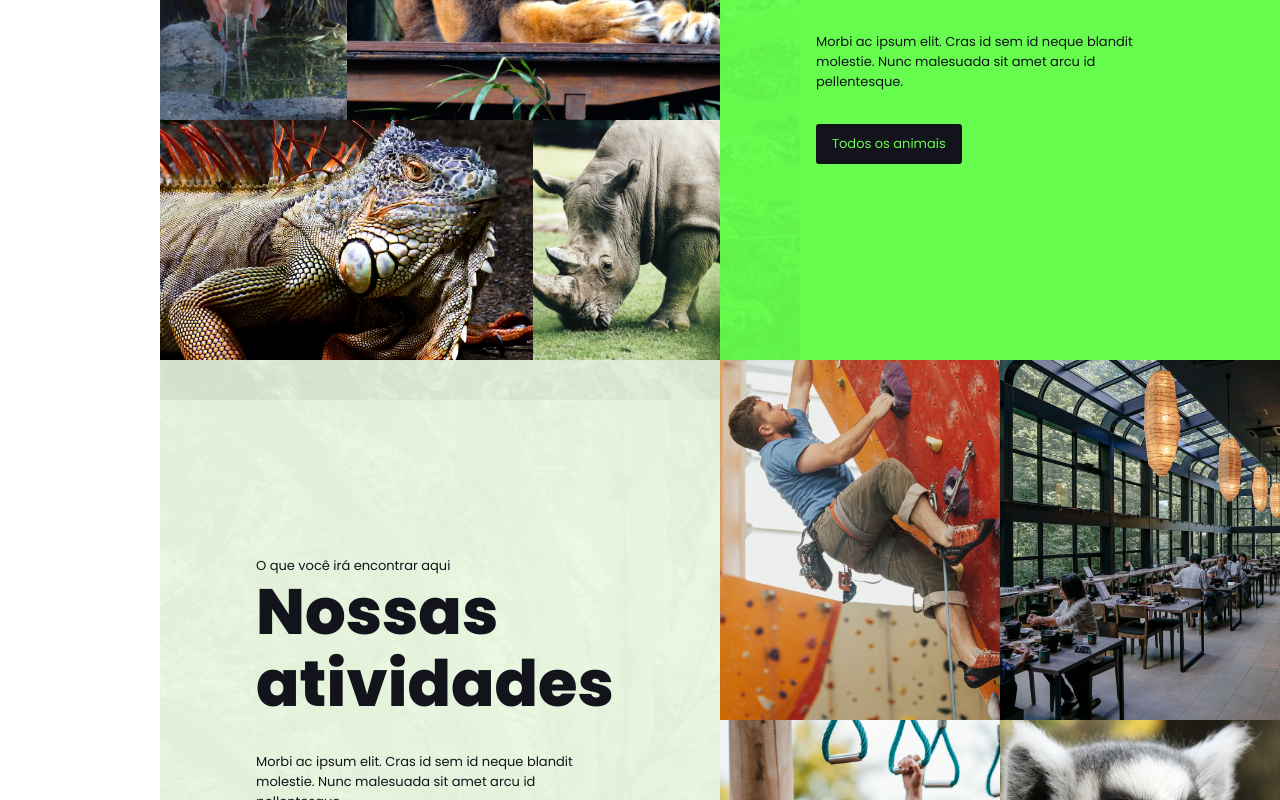
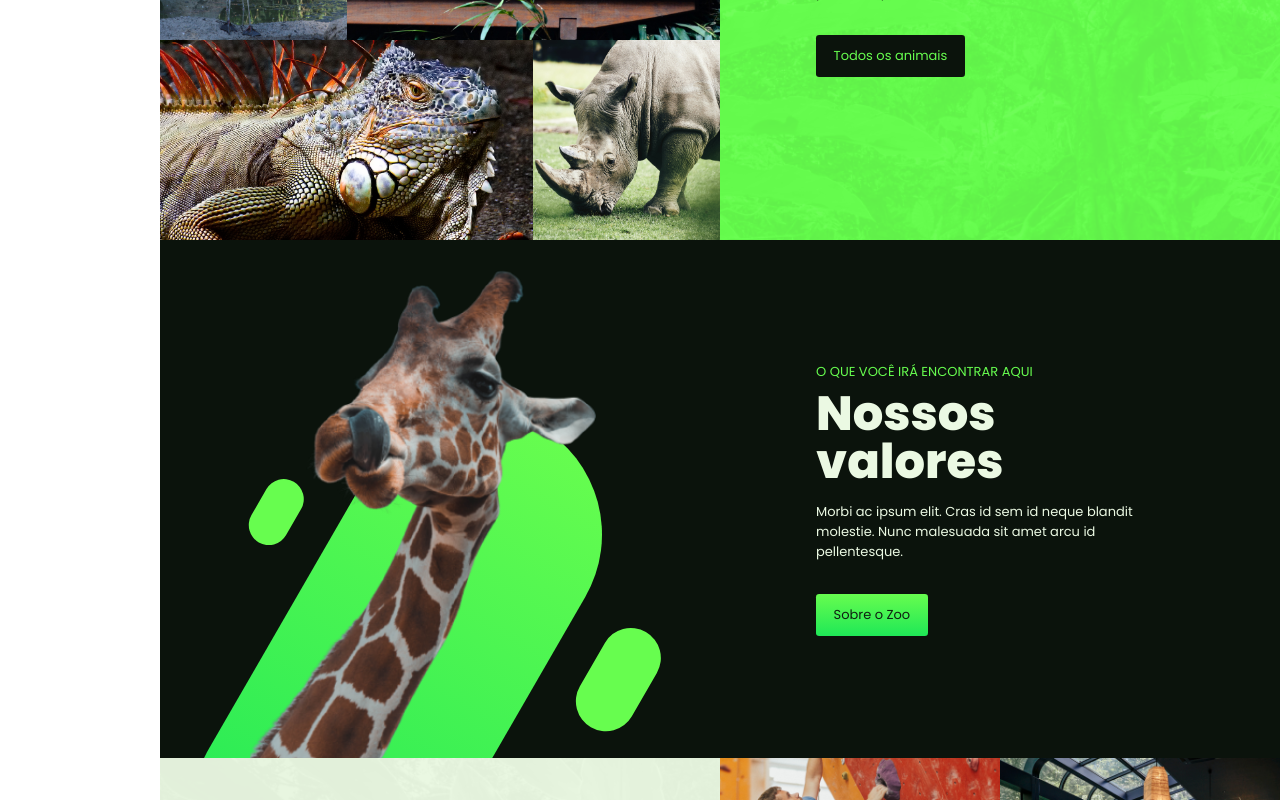
Before and after one commit to aridsm/website-zoo, a React (Create React App) app: page / in a window 1280 px wide. Shown: the part 1160-1960 px from the top of the page. Built offline with nearby package versions, Linux system fonts and the light colour scheme.

Commit message:
added section valores

```diff
--- a/src/App.js
+++ b/src/App.js
@@ -5,6 +5,7 @@ import Entrada from "./components/Entrada";
 import Faq from "./components/Faq";
 import Footer from "./components/Footer";
 import Header from "./components/Header";
+import Valores from "./components/Valores";
 
 function App() {
   return (
@@ -13,6 +14,7 @@ function App() {
       <main>
         <Entrada />
         <Animals />
+        <Valores />
         <Activities />
         <Faq />
         <EmailSection />
--- a/src/components/Animals.module.css
+++ b/src/components/Animals.module.css
@@ -14,7 +14,7 @@
 .animalsList {
   display: grid;
   grid-template-columns: 1fr 1fr 1fr;
-  grid-template-rows: repeat(3, 33.333%);
+  grid-template-rows: repeat(3, 200px);
   z-index: 2;
 }
 
--- /dev/null
+++ b/src/components/Valores.js
@@ -0,0 +1,25 @@
+import React from "react";
+import LayoutSections from "./layout/LayoutSections";
+import classes from "./Valores.module.css";
+import ImgGiraffe from "../assets/giraffe.png";
+
+const Valores = () => {
+  return (
+    <LayoutSections
+      className={classes.container}
+      title="Nossos valores"
+      content="Morbi ac ipsum elit. Cras id sem id neque blandit molestie. Nunc
+  malesuada sit amet arcu id pellentesque."
+      subtitle="O que você irá encontrar aqui"
+      buttonText="Sobre o Zoo"
+      classBg={classes.bg}
+    >
+      <div className={classes.img}>
+        <img src={ImgGiraffe} alt="girafa" />
+        <div className={classes.detail1}></div>
+      </div>
+    </LayoutSections>
+  );
+};
+
+export default Valores;
--- /dev/null
+++ b/src/components/Valores.module.css
@@ -0,0 +1,52 @@
+.container {
+  background: var(--cor-5);
+  color: var(--cor-2);
+  overflow: hidden;
+}
+
+.bg {
+  background: none;
+}
+
+.img img {
+  position: relative;
+  z-index: 2;
+  margin: 0 auto;
+  width: 380px;
+}
+
+.detail1 {
+  background: linear-gradient(180deg, var(--cor-1) 0%, var(--cor-7) 100%);
+  border-radius: 200px;
+  width: 250px;
+  height: 570px;
+  position: absolute;
+  left: 10%;
+  bottom: -200px;
+  z-index: 0;
+  transform: rotate(30deg);
+}
+
+.detail1::before {
+  content: "";
+  display: block;
+  border-radius: 100px;
+  position: absolute;
+  width: 40px;
+  height: 70px;
+  background: var(--cor-1);
+  left: -80px;
+  top: 30%;
+}
+
+.detail1::after {
+  content: "";
+  display: block;
+  border-radius: 100px;
+  position: absolute;
+  width: 60px;
+  height: 110px;
+  background: var(--cor-1);
+  right: -100px;
+  top: 22%;
+}
--- a/src/components/layout/LayoutSections.js
+++ b/src/components/layout/LayoutSections.js
@@ -16,7 +16,7 @@ const LayoutSections = ({
     <section className={styles}>
       <div className={stylesBg}></div>
       <div className={classes.content}>
-        <span>{subtitle}</span>
+        <span className={classes.subtitle}>{subtitle}</span>
         <h2>{title}</h2>
         <p className={classes.description}>{content}</p>
         {buttonText && (
--- a/src/components/layout/LayoutSections.module.css
+++ b/src/components/layout/LayoutSections.module.css
@@ -1,6 +1,6 @@
 .container {
-  height: calc(100vh - 5rem);
   display: flex;
+  position: relative;
 }
 
 .container > * {
@@ -12,7 +12,7 @@
   mix-blend-mode: luminosity;
   position: absolute;
   opacity: 0.06;
-  max-width: 100%;
+  width: 100%;
   height: 95vh;
   background-size: cover;
 }
@@ -33,5 +33,11 @@
 }
 
 .description {
-  margin: 2rem 0;
+  margin: 1rem 0 2rem 0;
 }
+
+.subtitle {
+  text-transform: uppercase;
+  margin-bottom: 0.5rem;
+  color: var(--cor-1);
+}
--- a/src/index.css
+++ b/src/index.css
@@ -5,7 +5,7 @@
   --cor-2: #ebf9e3;
   --cor-3: #0f2011;
   --cor-4: #a23918;
-  --cor-5: rgb(18, 19, 27);
+  --cor-5: #0b130c;
   --cor-6: #091009;
   --cor-7: #1fe857;
 }
@@ -28,8 +28,8 @@ main {
 }
 
 h2 {
-  font-size: 4rem;
-  line-height: 4.5rem;
+  font-size: 3rem;
+  line-height: 3rem;
 }
 
 a {
@@ -55,10 +55,10 @@ button {
 
 .btn-verde {
   background: linear-gradient(180deg, var(--cor-1) 0%, var(--cor-7) 100%);
-  padding: 0.6rem 1rem;
+  padding: 0.7rem 1.1rem;
   border-radius: 0.2rem;
   color: var(--cor-3);
-  transition: 0.1s;
+  transition: 0.2s;
 }
 img {
   display: block;
```
Also changed, not shown: src/assets/giraffe.png (added).
